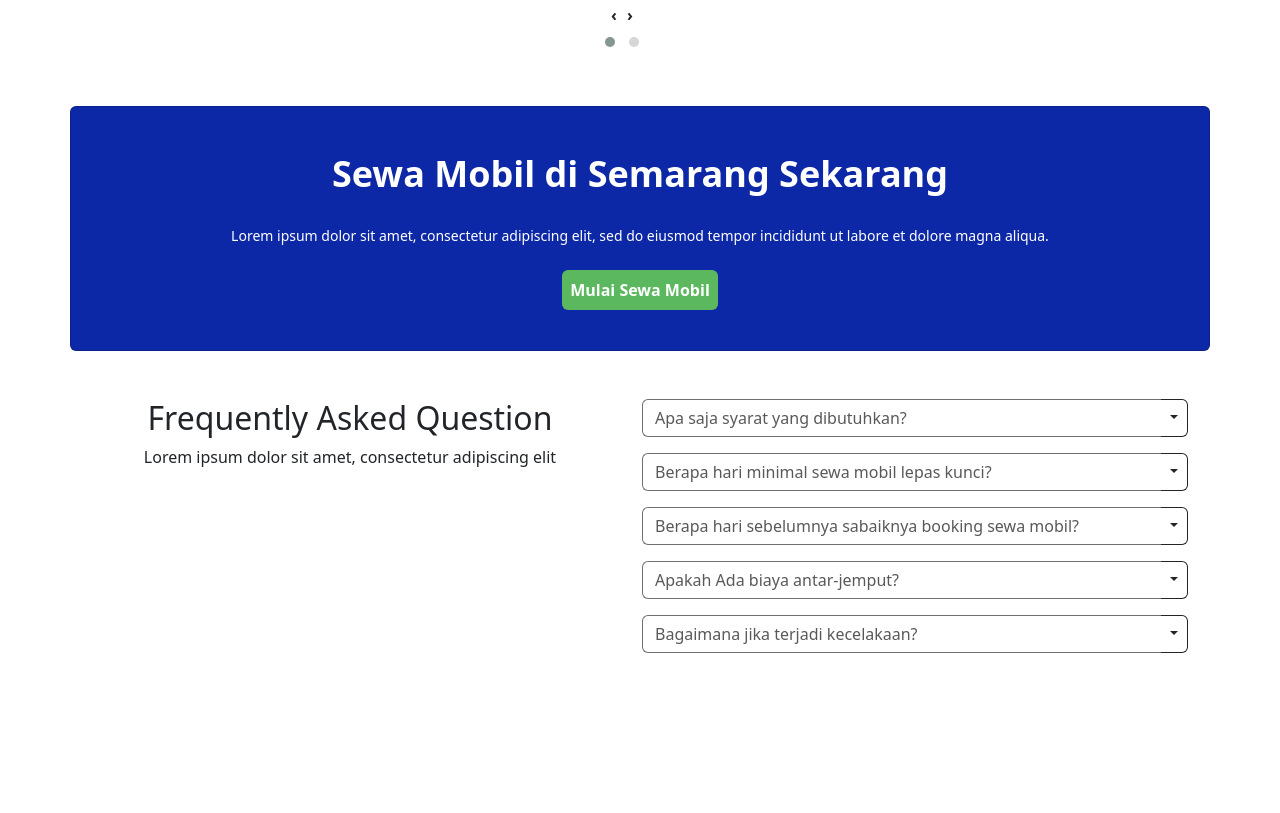
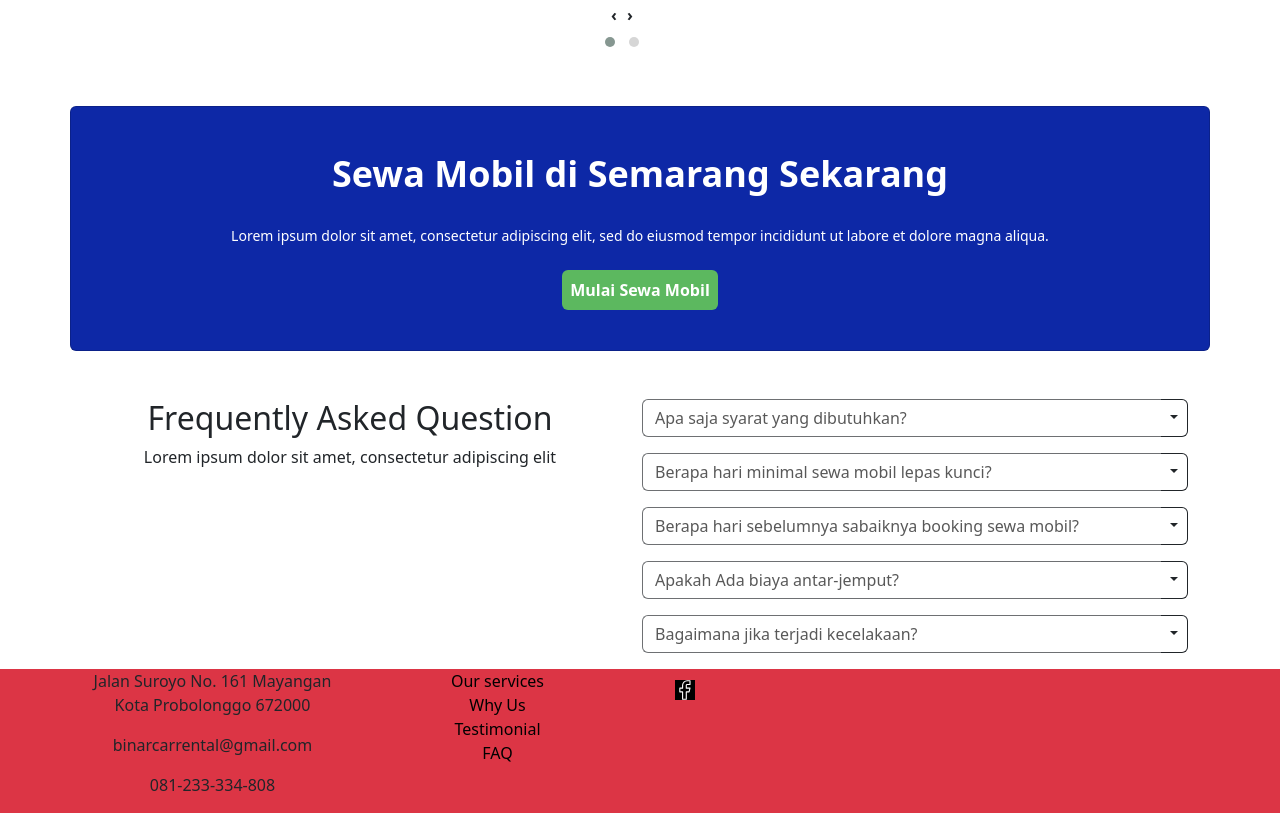
Before and after one commit to Dhikaadn/challenge-01, a plain HTML site: page index.html in a window 1280 px wide. Shown: the part 1968-2781 px from the top of the page. Before the commit the page ends 2637 px from the top, so only its background shows below. Drawn offline with nearby package versions, Linux system fonts and the light colour scheme.

Commit message:
add the footer

```diff
--- a/index.html
+++ b/index.html
@@ -310,6 +310,35 @@
         </div>
       </div>
 
+      <footer class="bg-danger">
+        <div class="container">
+          <div class="row text-center">
+            <div class="col fw-normal">
+              <p>Jalan Suroyo No. 161 Mayangan Kota Probolonggo 672000</p>
+              <p>binarcarrental@gmail.com</p>
+              <p>081-233-334-808</p>
+            </div>
+            <div class="col">
+              <a href="#" class="d-block text-decoration-none fw-normal text-black">Our services</a>
+              <a href="#" class="d-block text-decoration-none fw-normal text-black">Why Us</a>
+              <a href="#" class="d-block text-decoration-none fw-normal text-black">Testimonial</a>
+              <a href="#" class="d-block text-decoration-none fw-normal text-black">FAQ</a>
+            </div>
+            <div class="col">
+              <div class="p-2 w-25">
+                <svg class="bg-black" width="20" height="20" viewBox="0 0 11 18" fill="none" xmlns="http://www.w3.org/2000/svg">
+                  <path d="M10 0.666626H7.50004C6.39497 0.666626 5.33516 1.10561 4.55376 1.88701C3.77236 2.66842 3.33337 3.72822 3.33337 4.83329V7.33329H0.833374V10.6666H3.33337V17.3333H6.66671V10.6666H9.16671L10 7.33329H6.66671V4.83329C6.66671 4.61228 6.75451 4.40032 6.91079 4.24404C7.06707 4.08776 7.27903 3.99996 7.50004 3.99996H10V0.666626Z" stroke="white" stroke-linecap="round" stroke-linejoin="round"/>
+                </svg>
+              </div>
+
+            </div>
+            <div class="col">
+
+            </div>
+          </div>
+        </div>
+      </footer>
+
     <script src="https://cdn.jsdelivr.net/npm/bootstrap@5.3.0-alpha1/dist/js/bootstrap.bundle.min.js" integrity="sha384-w76AqPfDkMBDXo30jS1Sgez6pr3x5MlQ1ZAGC+nuZB+EYdgRZgiwxhTBTkF7CXvN" crossorigin="anonymous"></script>
     <script src="https://cdnjs.cloudflare.com/ajax/libs/jquery/3.6.0/jquery.min.js"></script>
 
```
